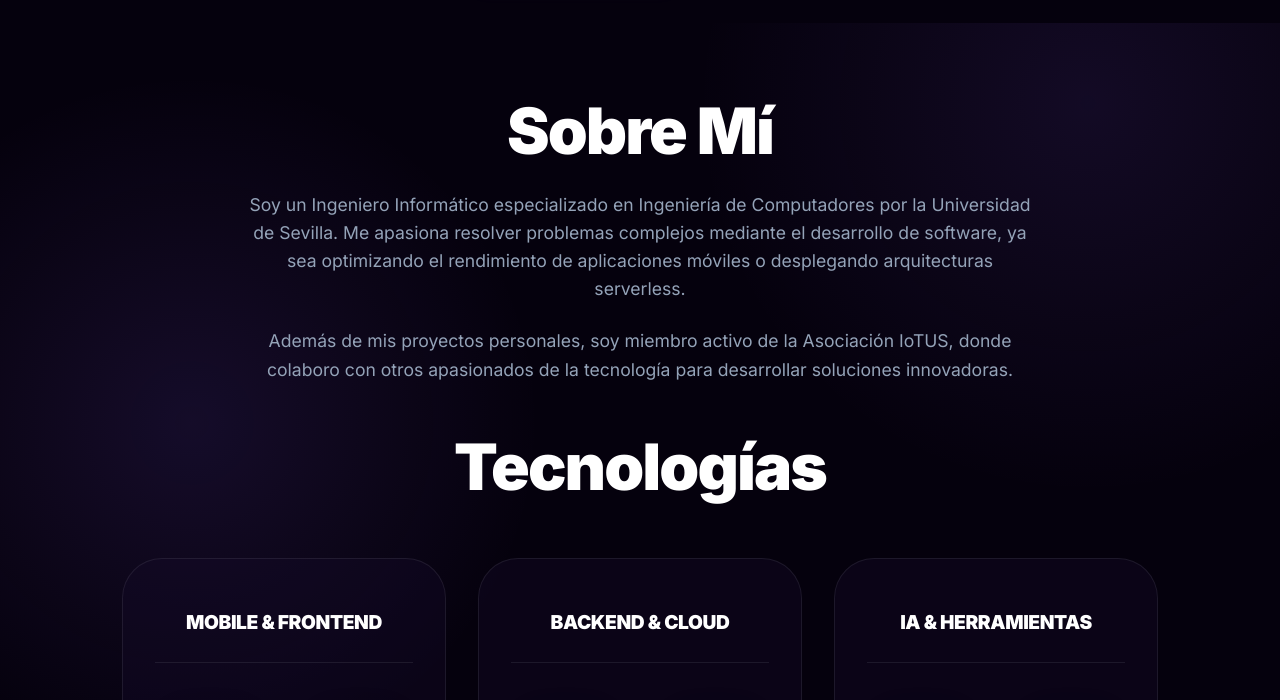
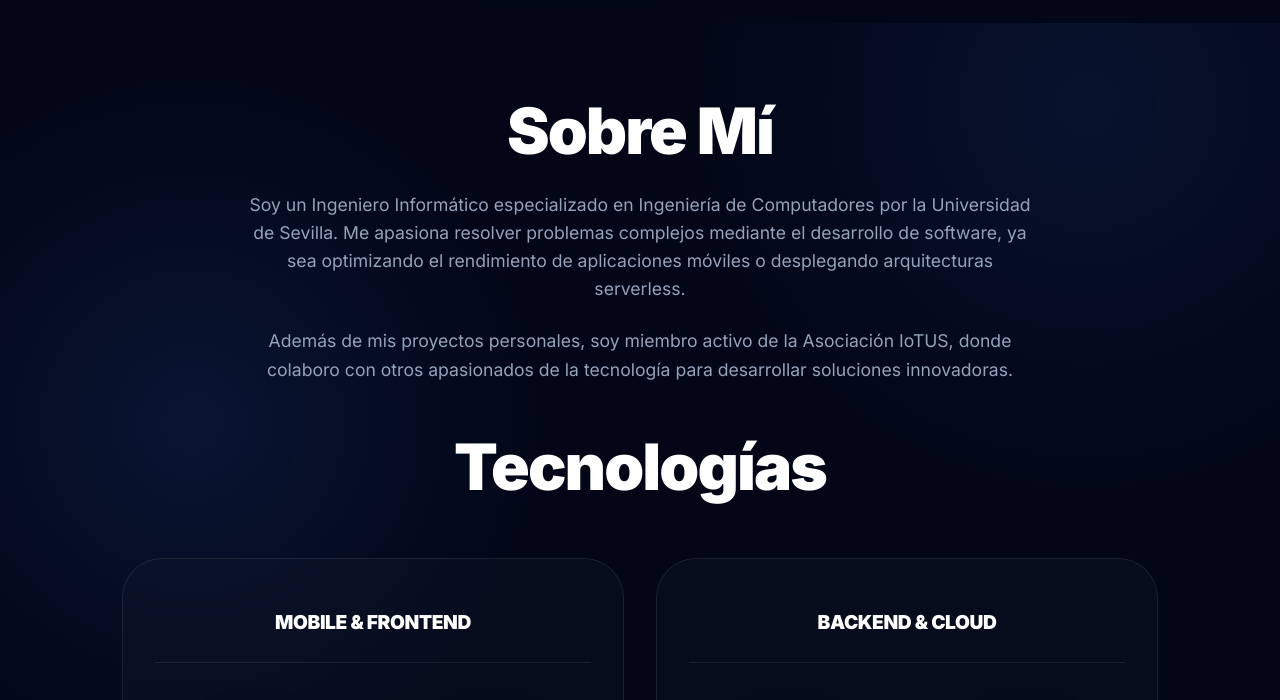
Before and after one commit to JMCLABAS/CV-Portfolio-Web, a website built with Vite: page index.html in a window 1280 px wide. Shown: the part 777-1477 px from the top of the page. Built offline with nearby package versions, Linux system fonts and the light colour scheme; files whose address does not match are found by name.

Commit message:
Change theme to dark blue and make tech stack 2x2 grid

```diff
--- a/style.css
+++ b/style.css
@@ -1,18 +1,18 @@
 :root {
   /* Colors */
-  --bg-primary: #05010d;
-  --bg-secondary: #0d061c;
+  --bg-primary: #020617;
+  --bg-secondary: #0f172a;
   --text-primary: #ffffff;
   --text-secondary: #e2e8f0;
   --text-muted: #94a3b8;
-  --accent-color: #8b5cf6;
-  --accent-hover: #a78bfa;
-  --accent-glow: rgba(139, 92, 246, 0.4);
+  --accent-color: #3b82f6;
+  --accent-hover: #60a5fa;
+  --accent-glow: rgba(59, 130, 246, 0.4);
 
   /* Glassmorphism */
-  --glass-bg: rgba(20, 10, 40, 0.4);
+  --glass-bg: rgba(15, 23, 42, 0.4);
   --glass-border: rgba(255, 255, 255, 0.08);
-  --glass-border-hover: rgba(139, 92, 246, 0.5);
+  --glass-border-hover: rgba(59, 130, 246, 0.5);
 
   /* Typography */
   --font-family: 'Inter', sans-serif;
@@ -38,8 +38,8 @@ body {
   line-height: 1.6;
   overflow-x: hidden;
   background-image:
-    radial-gradient(circle at 15% 50%, rgba(139, 92, 246, 0.12), transparent 30%),
-    radial-gradient(circle at 85% 10%, rgba(139, 92, 246, 0.1), transparent 30%);
+    radial-gradient(circle at 15% 50%, rgba(59, 130, 246, 0.12), transparent 30%),
+    radial-gradient(circle at 85% 10%, rgba(59, 130, 246, 0.1), transparent 30%);
   background-attachment: fixed;
 }
 
@@ -51,7 +51,7 @@ body {
 
 @keyframes pulse-glow {
   0%, 100% { box-shadow: 0 0 15px var(--accent-glow); }
-  50% { box-shadow: 0 0 30px rgba(139, 92, 246, 0.7); }
+  50% { box-shadow: 0 0 30px rgba(59, 130, 246, 0.7); }
 }
 
 @keyframes breathe-badge {
@@ -342,7 +342,7 @@ section {
 /* Tech Stack */
 .tech-container {
   display: grid;
-  grid-template-columns: repeat(auto-fit, minmax(300px, 1fr));
+  grid-template-columns: repeat(2, 1fr);
   gap: 2rem;
   width: 100%;
 }
@@ -505,6 +505,9 @@ footer {
 
 /* Responsive */
 @media (max-width: 768px) {
+  .tech-container {
+    grid-template-columns: 1fr;
+  }
   .nav-links {
     display: none;
   }
```
